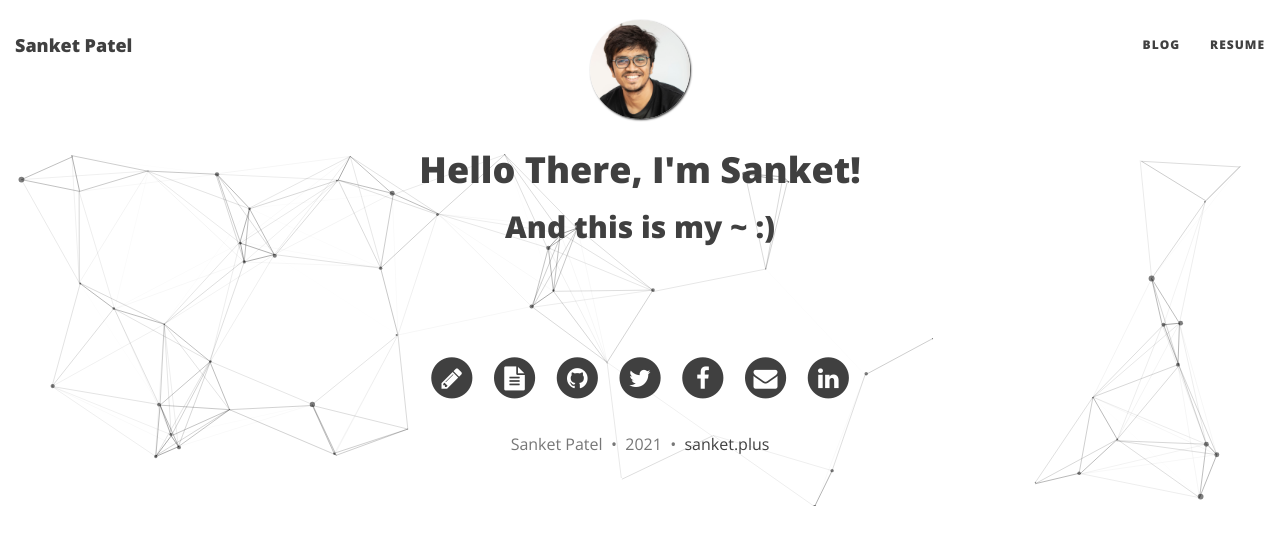
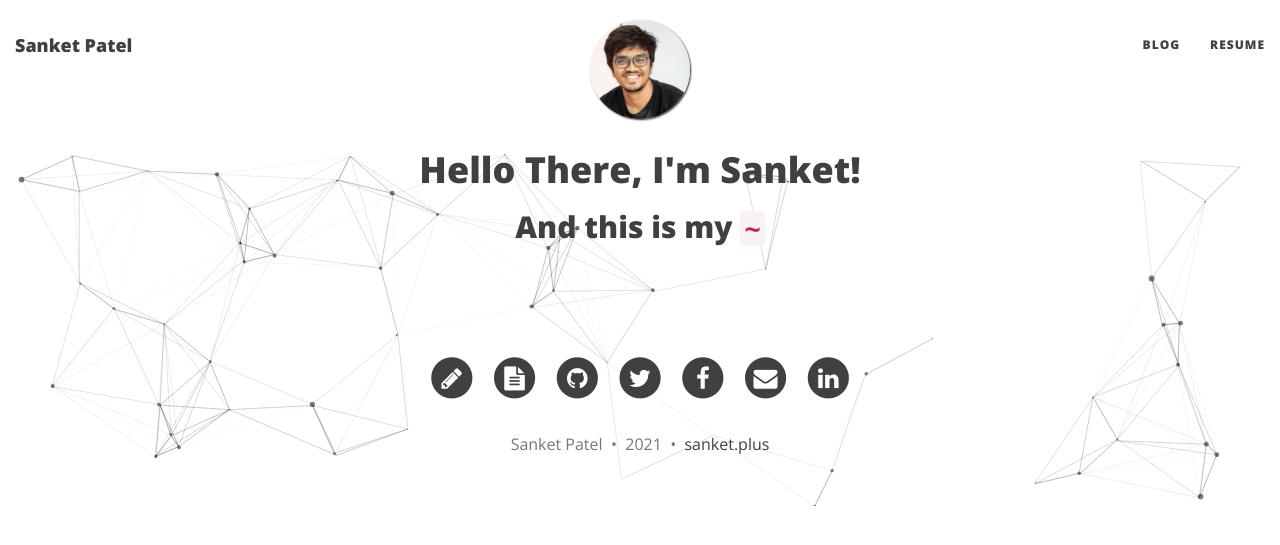
Before and after one commit to sanketplus/sanketplus.github.io, a Jekyll site: the page built from index.html, in a window 1280 px wide. Shown: the top 545 px of the page. Built offline with Jekyll 4.4.1, drawn with Linux system fonts in a browser that asks for light colours; nearby versions of some CDN libraries; the list of posts is cut into pages by our own code.

```diff
--- a/index.html
+++ b/index.html
@@ -3,7 +3,7 @@ layout: page
 ---
 <center>
 <h1>Hello There, I'm Sanket!</h1>
-<h2>And this is my ~ :)  </h2>
+<h2>And this is my <code> ~ </code> </h2>
 
 <!--
 <div class="posts-list">
```
